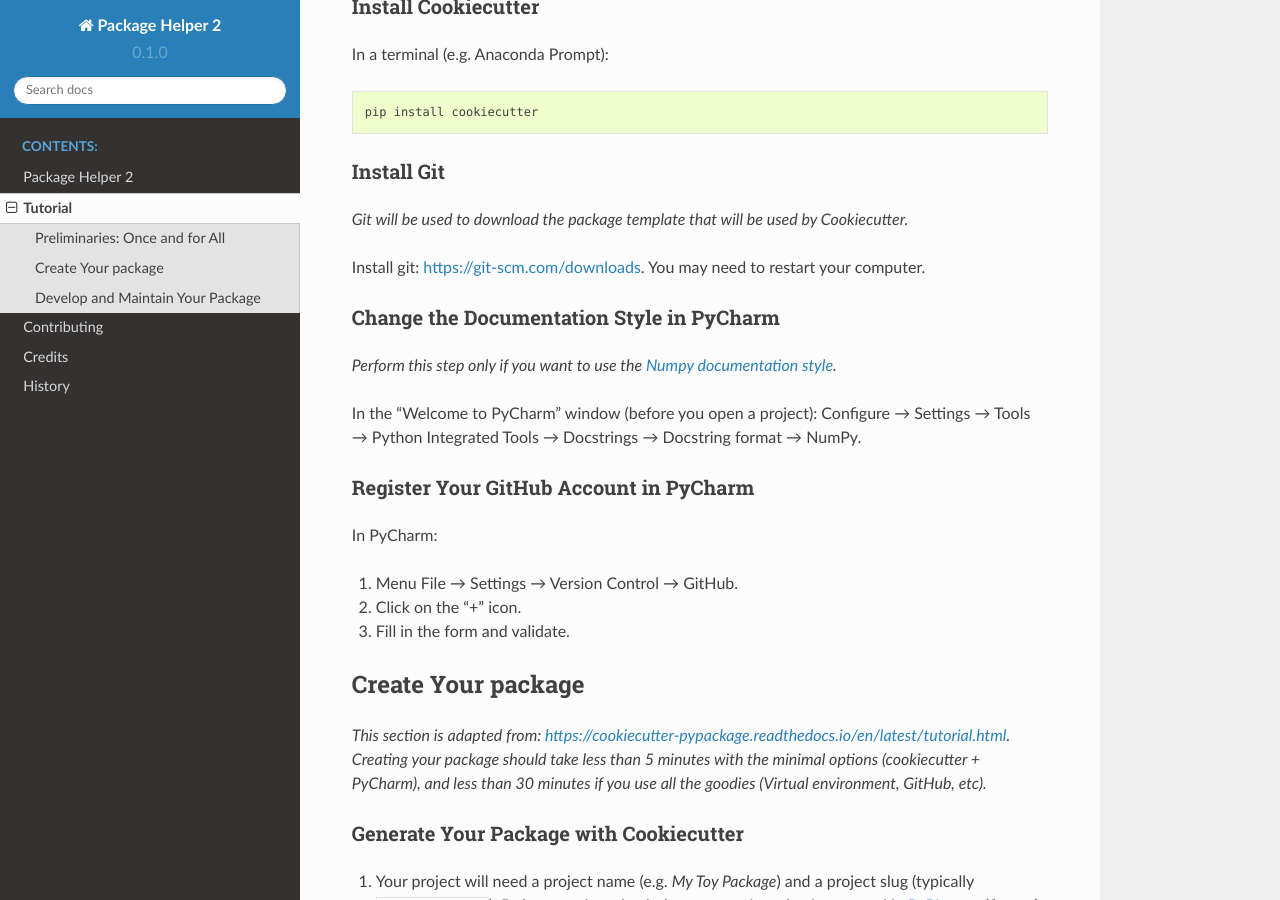
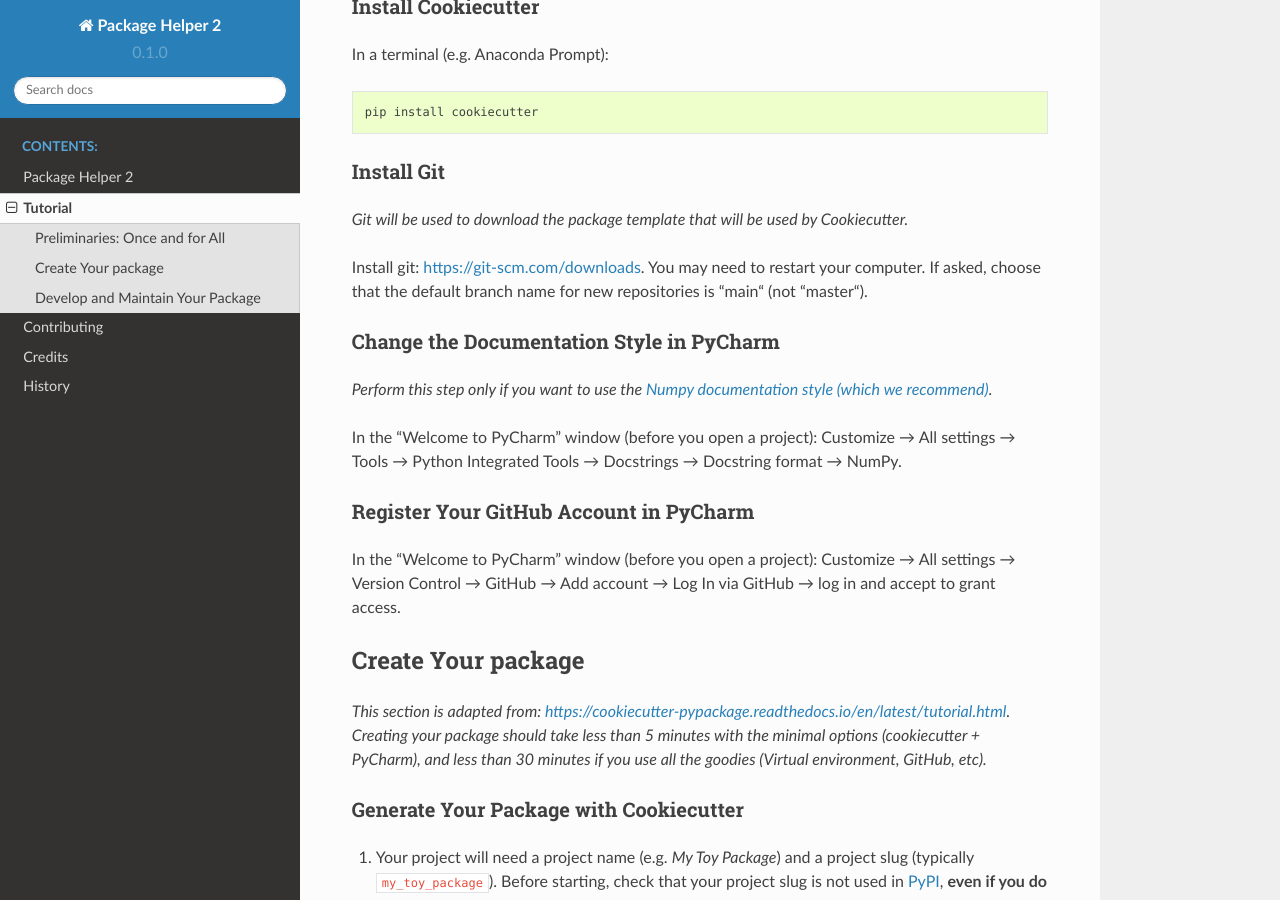
Before and after one commit to francois-durand/package_helper_2, a Sphinx documentation site: the page built from docs/tutorial.rst, in a window 1280 px wide and 900 px high, scrolled down 1098 px. Built offline with Sphinx 7.4.7 and the Read the Docs theme 2.0.0, drawn with Linux system fonts in a browser that asks for light colours.

Commit message:
Update preliminaries.html

```diff
--- a/docs/_static/preliminaries.html
+++ b/docs/_static/preliminaries.html
@@ -23,7 +23,8 @@
     <p><em>Git will be used to download the package template that will be used by Cookiecutter.</em></p>
     <p>Install git:
         <a class="reference external" href="https://git-scm.com/downloads">https://git-scm.com/downloads</a>.
-        You may need to restart your computer.
+        You may need to restart your computer. If asked, choose that the default branch name for new repositories
+        is “main“ (not “master“).
     </p>
 </div>
 
@@ -31,19 +32,15 @@
     <h3>Change the Documentation Style in PyCharm</h3>
     <p><em>Perform this step only if you want to use the
         <a href="https://sphinxcontrib-napoleon.readthedocs.io/en/latest/example_numpy.html">Numpy documentation
-            style</a>.
+            style (which we recommend)</a>.
     </em></p>
-    <p>In the “Welcome to PyCharm” window (before you open a project): Configure → Settings → Tools → Python Integrated
+    <p>In the “Welcome to PyCharm” window (before you open a project): Customize → All settings → Tools → Python Integrated
         Tools → Docstrings → Docstring format → NumPy.
     </p>
 </div>
 
 <div class='github'>
     <h3>Register Your GitHub Account in PyCharm</h3>
-    <p>In PyCharm:</p>
-    <ol class="arabic simple">
-        <li><p>Menu File → Settings → Version Control → GitHub.</p></li>
-        <li><p>Click on the “+” icon.</p></li>
-        <li><p>Fill in the form and validate.</p></li>
-    </ol>
+    <p>In the “Welcome to PyCharm” window (before you open a project): Customize → All settings → Version Control
+       → GitHub → Add account → Log In via GitHub → log in and accept to grant access.</p>
 </div>
```
